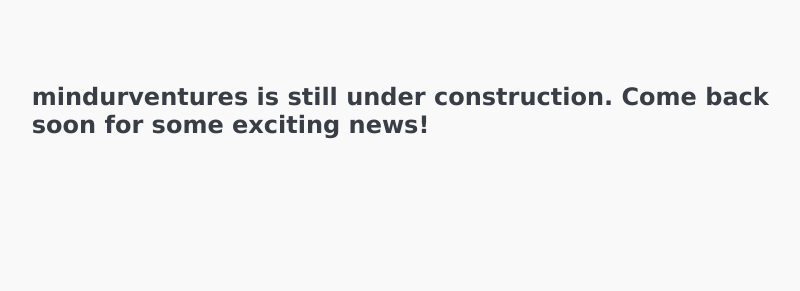
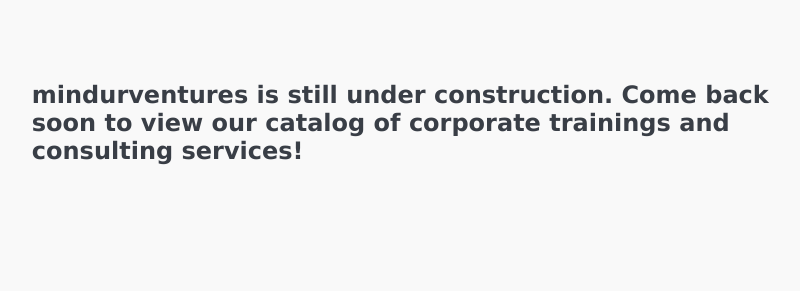
Before and after one commit to mindurventures/mindurventures.github.io, a plain HTML site: page index.html in a window 1280 px wide. Shown: the part 167-458 px from the top of the page, without its empty margins (231-1031 px from the left). Drawn offline with Linux system fonts and the light colour scheme.

Commit message:
Update index.html

```diff
--- a/index.html
+++ b/index.html
@@ -35,7 +35,7 @@
     </section>
 
     <section style="grid-column:2/5; grid-row:3/4; justify-self:center; align-self:center">
-      <h2 style="font-family:Verdana; font-size:1.5em; color:#393e46">mindurventures is still under construction. Come back soon for some exciting news!</h2>
+      <h2 style="font-family:Verdana; font-size:1.5em; color:#393e46">mindurventures is still under construction. Come back soon to view our catalog of corporate trainings and consulting services!</h2>
     </section>
 
     <section style="grid-column:2/5; grid-row:5/6; justify-self:center; align-self:center">
```
